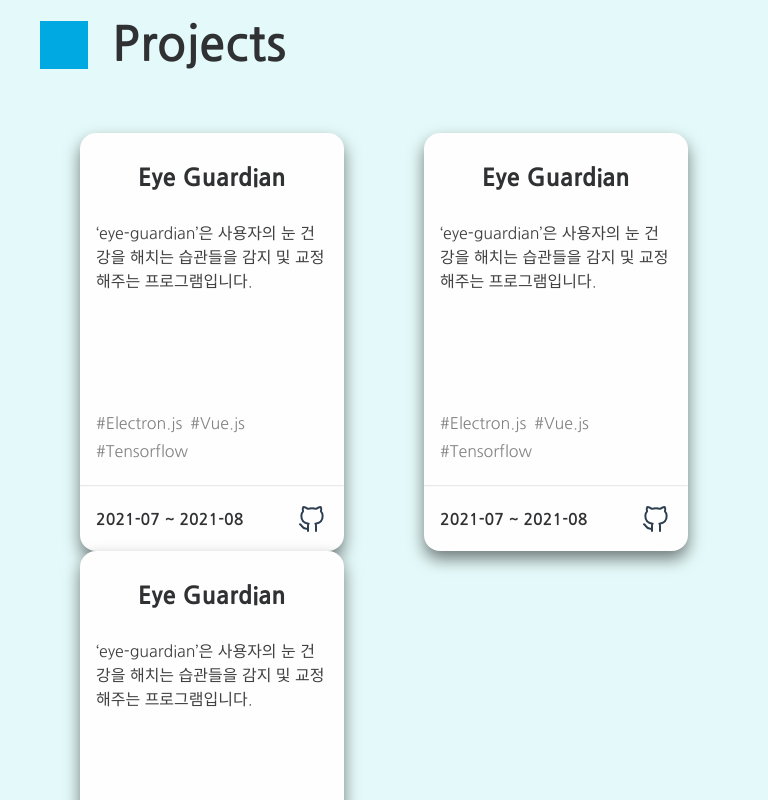
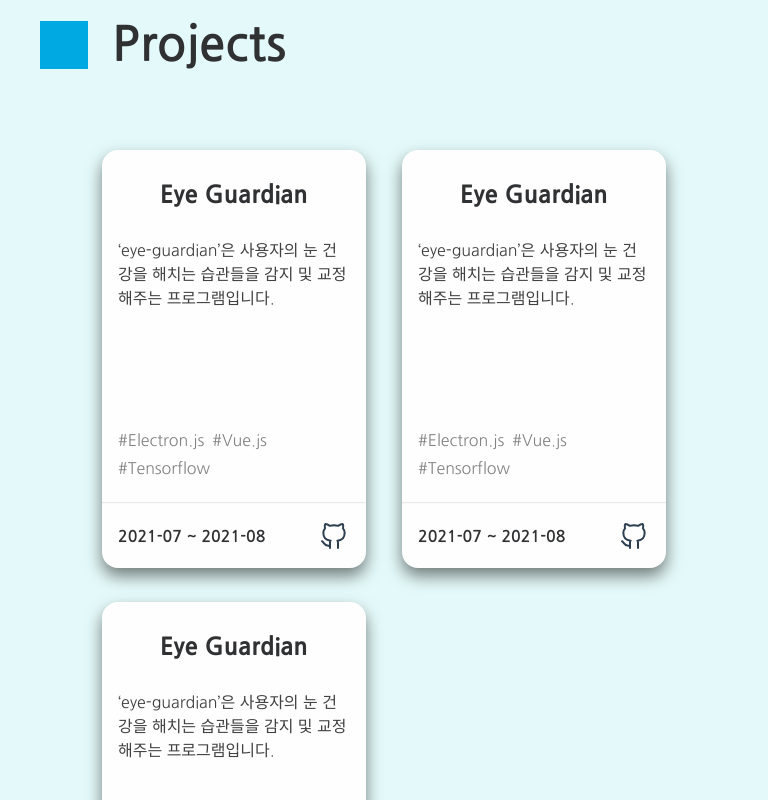
Before and after one commit to dev2820/portfolio, a Vue app: page / in a window 768 px wide. Shown: the part 3480-4280 px from the top of the page. Built offline with nearby package versions, Linux system fonts and the light colour scheme.

Commit message:
데스크탑 화면 비율 구상

```diff
--- a/src/App.vue
+++ b/src/App.vue
@@ -86,14 +86,19 @@ html {
   scroll-behavior: smooth;
   background:var(--background);
 }
+@media (min-width: 1000px) {
+  main {
+      max-width:1200px;
+  }
+}
 @media (min-width: 758px) and (max-width: 999px) {
-  #app {
-      min-width:758px;
+  main {
+      max-width:758px;
   }
 }
 @media (min-width: 335px) and (max-width: 758px) {
-  #app {
-      min-width:335px;
+  main {
+      max-width:335px;
   }
 }
 
@@ -140,6 +145,7 @@ body {
     flex-direction:column;
     align-items: center;
     padding:0 40px;
+    margin:0 auto;
   }
   footer {
     box-sizing: border-box;
--- a/src/views/ProjectsView.vue
+++ b/src/views/ProjectsView.vue
@@ -52,9 +52,10 @@ export default defineComponent({
 
 .grid {
   display:grid;
+  margin:0 auto;
   align-items:center;
   justify-items:center;
-  justify-content:space-between;
+  justify-content:center;
   margin-bottom:5rem;
 }
 @media (min-width: 1000px) {
@@ -65,14 +66,15 @@ export default defineComponent({
 }
 @media (min-width: 758px) and (max-width: 999px) {
   .grid {
-        grid-template-columns: repeat(2,1fr);
-            grid-template-rows:1fr;
+    width:600px;
+    grid-template-columns: repeat(2,1fr);
+    grid-auto-rows:452px;
   }
 }
 @media (min-width: 335px) and (max-width: 758px) {
   .grid {
-        grid-template-columns: repeat(1,1fr);
-        grid-auto-rows:440px;
+    grid-template-columns: repeat(1,1fr);
+    grid-auto-rows:452px;
   }
 }
 </style>
```
